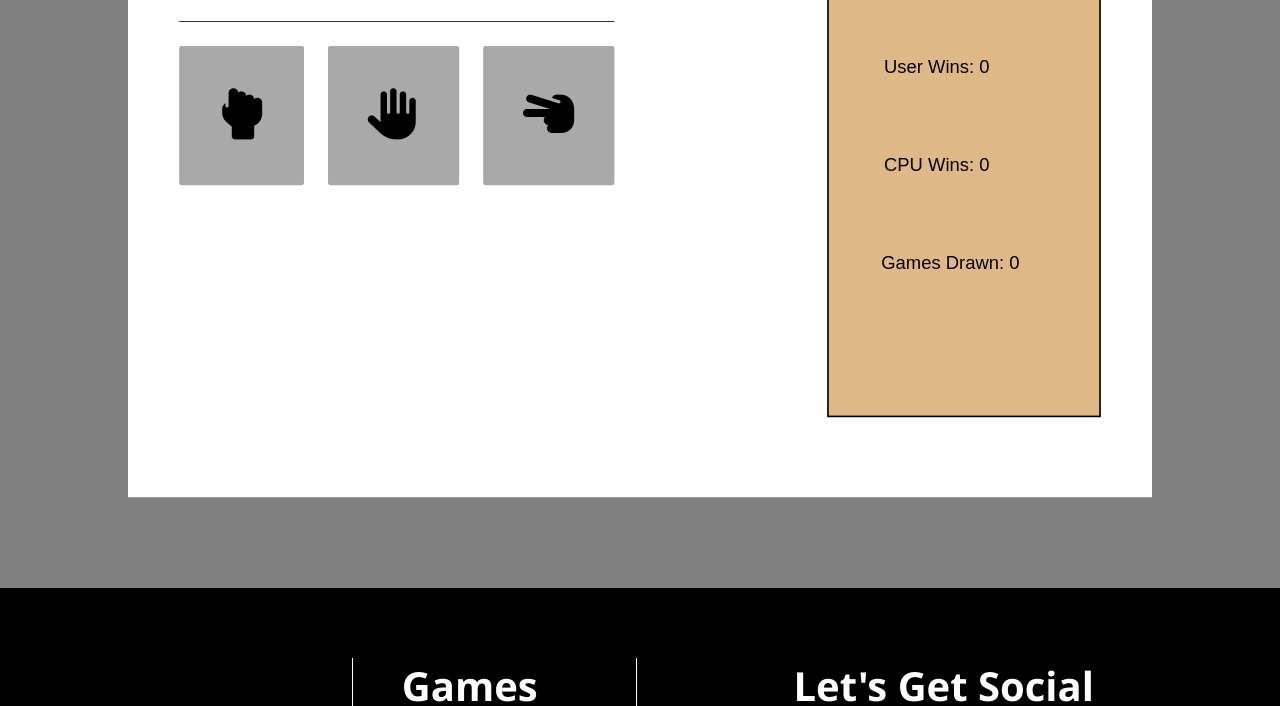
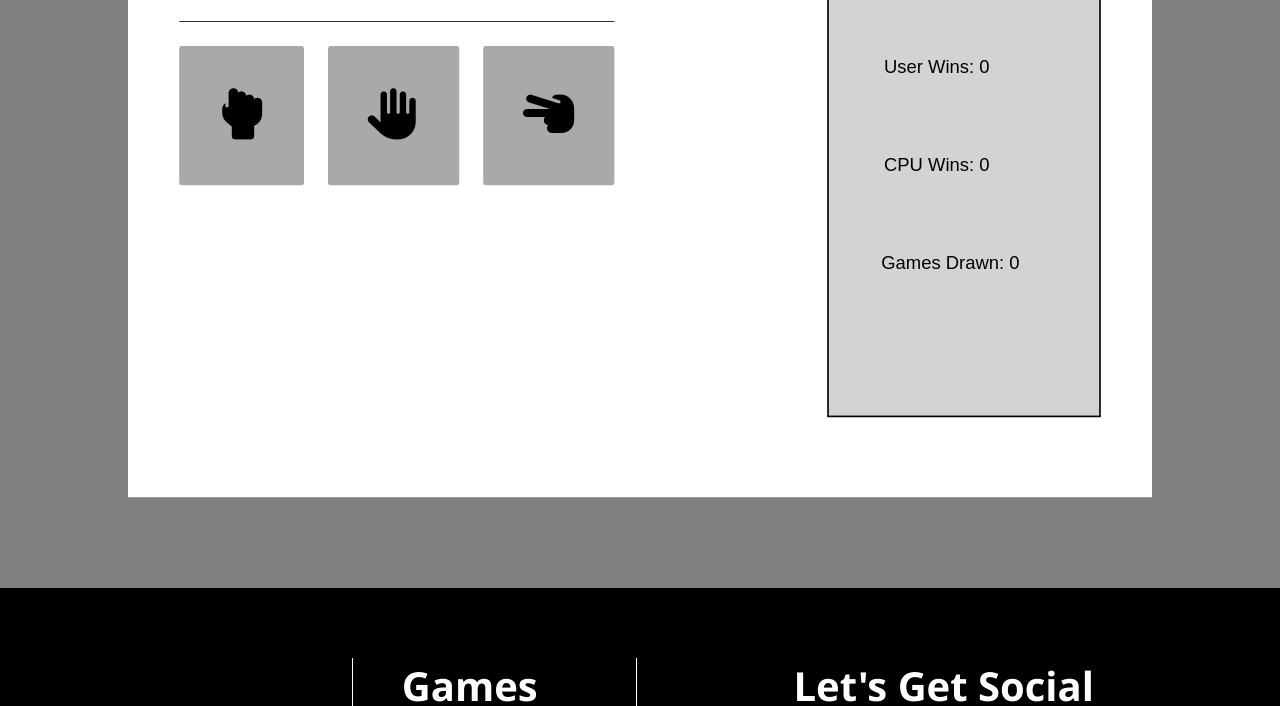
Before and after one commit to ZaneKwatampora/Skill-UP, a plain HTML site: page rps.html in a window 1280 px wide. Shown: the part 400-1106 px from the top of the page. Drawn offline with Linux system fonts and the light colour scheme.

Commit message:
Skill-UP

```diff
--- a/rps.css
+++ b/rps.css
@@ -215,7 +215,7 @@ body {
     text-align: center;
     padding-top: 20px;
     padding-left: 50px;
-    background-color: burlywood;
+    background-color: lightgray;
     padding: 80px;
 }
 
```
